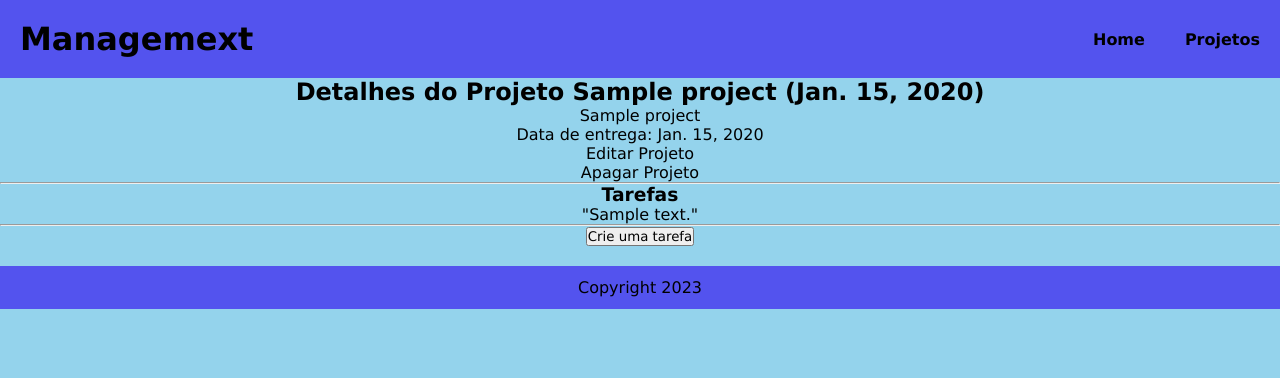
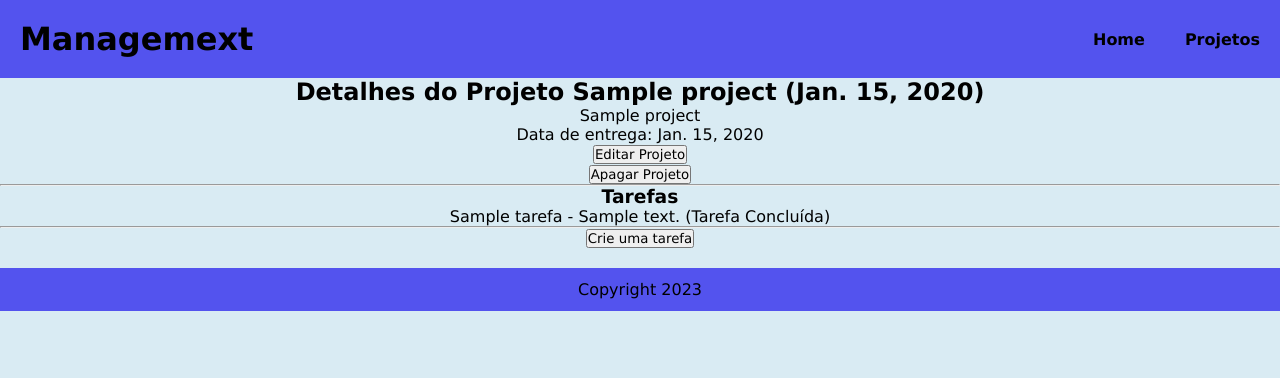
Before and after one commit to pedroaaquino/managemext, a Django app: page /projects/1/ in a window 1280 px wide. Shown: the top 378 px of the page. Run offline with Django 4.2, Linux system fonts and the light colour scheme; tables that the repository leaves empty hold one stand-in row (values such as "Sample post").

Commit message:
editar tarefa (erro)

```diff
--- a/managemext/urls.py
+++ b/managemext/urls.py
@@ -23,3 +23,4 @@ urlpatterns = [
     path('accounts/', include('accounts.urls')),
     path('admin/', admin.site.urls),
 ]
+#ok
--- a/projects/forms.py
+++ b/projects/forms.py
@@ -21,9 +21,11 @@ class TarefaForm(ModelForm):
             'name',
             'descricao',
             'data_entrega',
+            'concluida',
         ]
         labels = {
             'name': 'Nome',
             'descricao': 'Descrição',
             'data_entrega': 'Data de Entrega',
+            'concluida': 'Tarefa Concluída?',
         }
--- a/projects/templates/projects/detail.html
+++ b/projects/templates/projects/detail.html
@@ -6,8 +6,8 @@
       <ul>
         <li>{{ project.name }}</li>
         <li>Data de entrega: {{ project.data_entrega }}</li>
-        <li><a href="{% url 'projects:update' project.id %}">Editar Projeto</a></li>
-        <li><a href="{% url 'projects:delete' project.id %}">Apagar Projeto</a></li>
+        <li><a href="{% url 'projects:update' project.id %}"><button>Editar Projeto</button></a></li>
+        <li><a href="{% url 'projects:delete' project.id %}"><button>Apagar Projeto</button></a></li>
         </ul>
     </section>
 
@@ -20,7 +20,7 @@
             {% for tarefa in project.tarefa_set.all %}
                 <figure>
                     <blockquote>
-                        "{{ tarefa.descricao }}"
+                        <a href="{% url 'projects:update_tarefa' project_id=project.id tarefa_id=tarefa.id %}">{{ tarefa.name }} - {{ tarefa.descricao }} ({{ tarefa.concluida|yesno:"Tarefa Concluída,Tarefa Não Concluída" }})</a>
                     </blockquote>
                 </figure>
             {% endfor %}
--- a/projects/urls.py
+++ b/projects/urls.py
@@ -9,6 +9,7 @@ urlpatterns = [
     path('update/<int:project_id>/', views.update_project, name='update'),
     path('delete/<int:project_id>/', views.delete_project, name='delete'),
     path('<int:project_id>/tarefa/', views.create_tarefa, name='tarefa'),
+    path('<int:project_id>/tarefa/<int:tarefa_id>/', views.update_tarefa, name='update_tarefa'),
     path('accounts/', include('django.contrib.auth.urls')),
 
 ]
--- a/projects/views.py
+++ b/projects/views.py
@@ -75,10 +75,13 @@ def create_tarefa(request, project_id):
         if form.is_valid():
             tarefa_name = form.cleaned_data['name']
             tarefa_descricao = form.cleaned_data['descricao']
-            tarefa_data_entrega = form.cleaned_data['data_entrega'],
+            tarefa_data_entrega = form.cleaned_data['data_entrega']
+            tarefa_concluida = form.cleaned_data.get('concluida', False)
             tarefa = Tarefa(name=tarefa_name,
                           descricao=tarefa_descricao,
-                          data_entrega=tarefa_data_entrega
+                          data_entrega=tarefa_data_entrega,
+                          concluida=tarefa_concluida,
+                          projeto = project
                           )
             tarefa.save()
             return HttpResponseRedirect(
@@ -87,3 +90,28 @@ def create_tarefa(request, project_id):
         form = ProjectForm()
     context = {'form': form, 'project': project}
     return render(request, 'projects/tarefa.html', context)
+
+
+def update_tarefa(request, project_id, tarefa_id):
+    project = get_object_or_404(Project, pk=project_id)
+    tarefa = get_object_or_404(Tarefa, pk=tarefa_id)
+
+    if request.method == "POST":
+        form = TarefaForm(request.POST)
+        if form.is_valid():
+            tarefa.name = form.cleaned_data['name']
+            tarefa.descricao = form.cleaned_data['descricao']
+            tarefa.data_entrega = form.cleaned_data['data_entrega']
+            tarefa.concluida = form.cleaned_data.get('concluida', False)
+            tarefa.save()
+            return HttpResponseRedirect(
+                reverse('projects:detail', args=(project.id)))
+    else:
+        form = TarefaForm(
+            initial={
+                'name': tarefa.name,
+                'data_entrega': tarefa.data_entrega
+            })
+
+    context = {'tarefa': tarefa, 'form': form}
+    return render(request, 'projects/update_tarefa.html', context)
--- a/static/style.css
+++ b/static/style.css
@@ -11,7 +11,7 @@ body {
     display: flex;
     flex-direction: column;
     text-align: center;
-    background-color: rgb(148, 211, 236);
+    background-color: rgb(217, 235, 243);
     background-size: cover;
     background-repeat: no-repeat;
 }
```
Also changed, not shown: projects/templates/projects/update_tarefa.html (added, +11 -0 lines).
